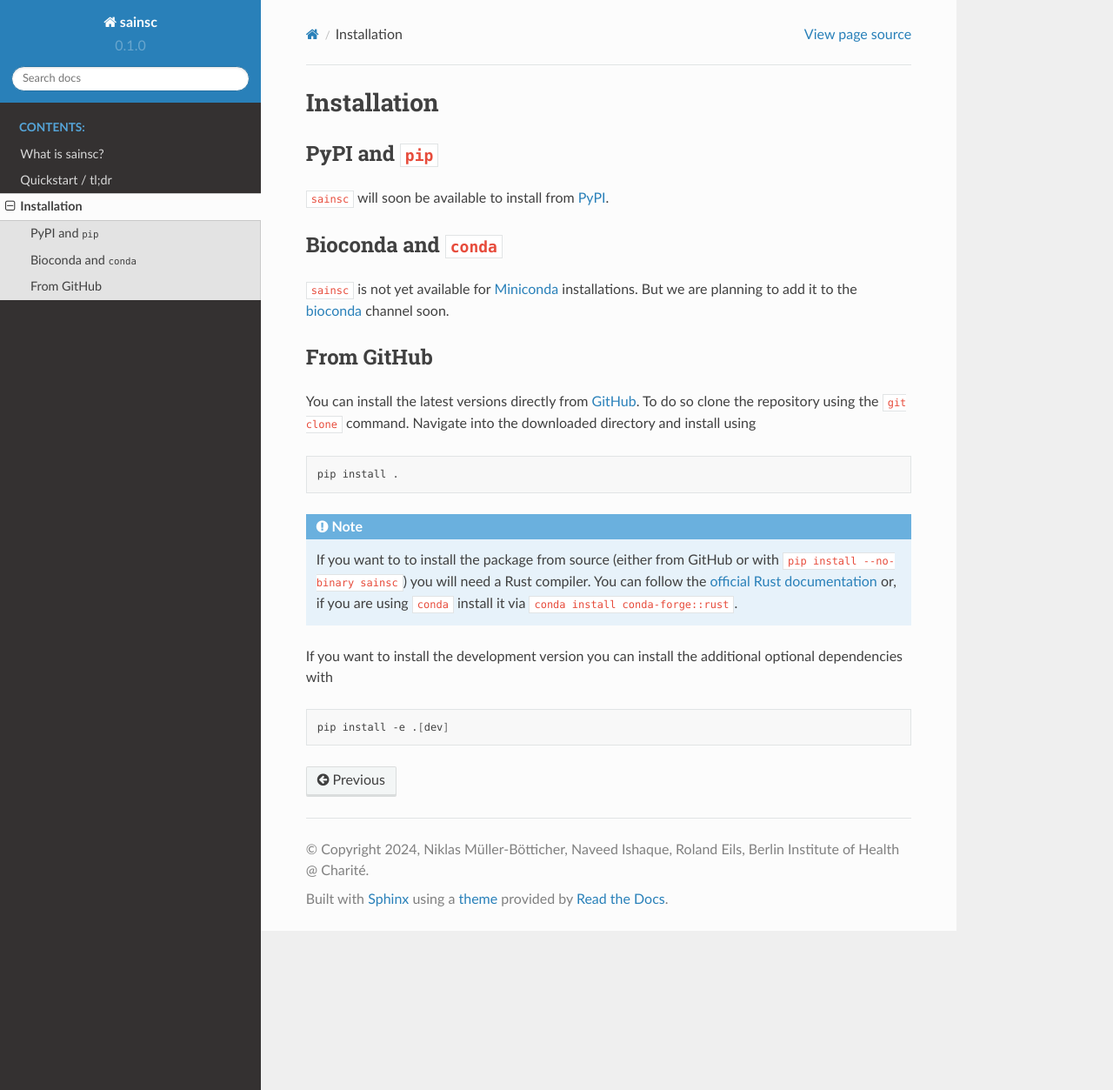
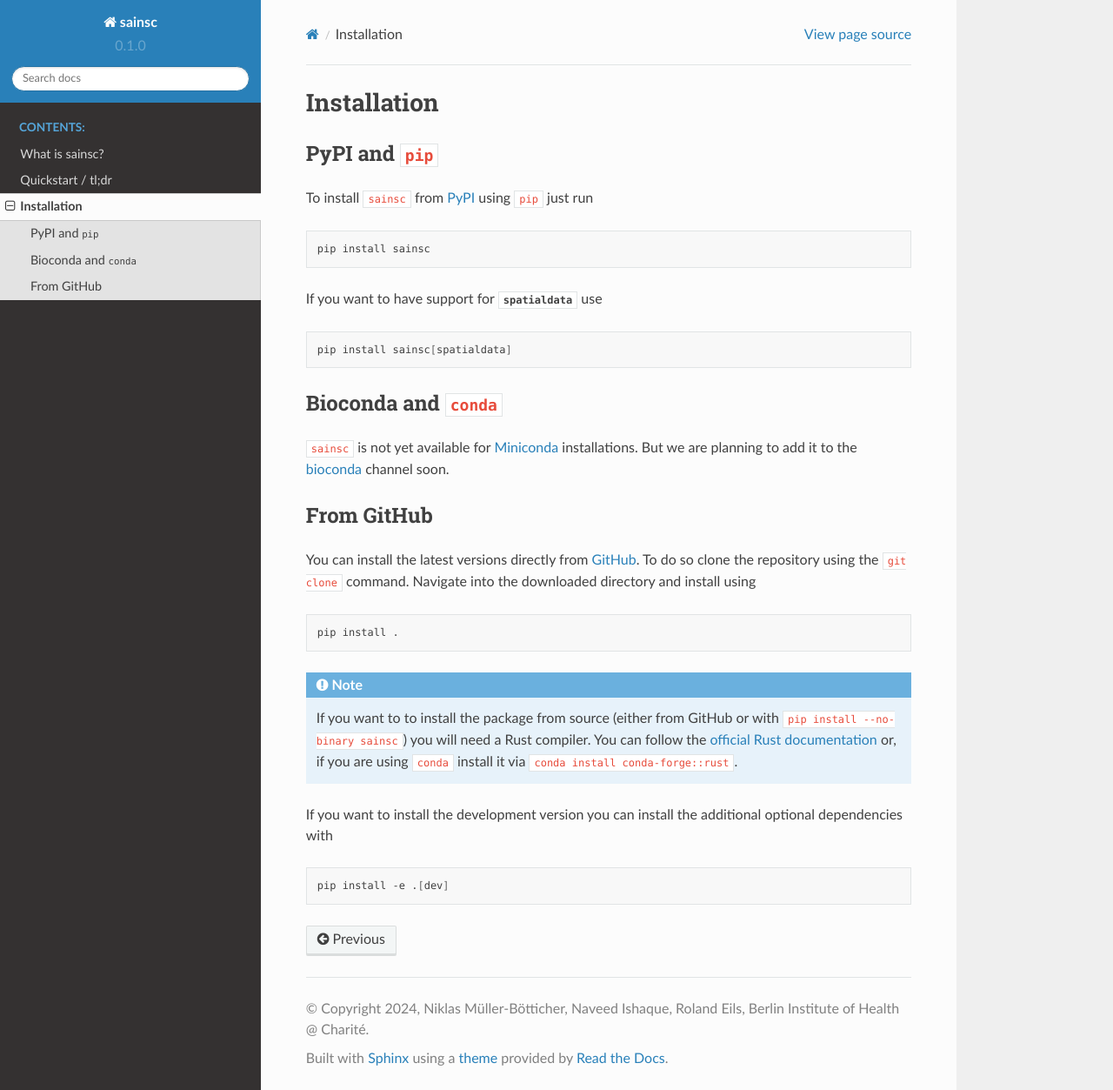
Before and after one commit to HiDiHlabs/sainsc, a Sphinx documentation site: the page built from docs/source/installation.rst, in a window 1280 px wide and 1253 px high. Shown: the whole window at 87% size. Built offline with Sphinx 7.4.7 and the Read the Docs theme 2.0.0, drawn with Linux system fonts in a browser that asks for light colours; pages that are not in the unit, such as notebooks, are missing from menus.

```diff
--- a/docs/source/installation.rst
+++ b/docs/source/installation.rst
@@ -5,19 +5,17 @@ Installation
 PyPI and ``pip``
 ----------------
 
-``sainsc`` will soon be available to install from `PyPI <https://pypi.org/>`_.
+To install ``sainsc`` from `PyPI <https://pypi.org/>`_ using ``pip`` just run
 
-.. To install ``sainsc`` from `PyPI <https://pypi.org/>`_ using ``pip`` just run
+.. code-block:: bash
 
-.. .. code-block:: bash
+    pip install sainsc
 
-..     pip install sainsc
+If you want to have support for :py:mod:`spatialdata` use
 
-.. If you want to have support for :py:mod:`spatialdata` use
+.. code-block:: bash
 
-.. .. code-block:: bash
-
-..     pip install 'sainsc[spatialdata]'
+    pip install sainsc[spatialdata]
 
 
 Bioconda and ``conda``
```
Also changed, not shown: README.md (+6 -0 lines), docs/source/index.rst (+7 -3 lines).
